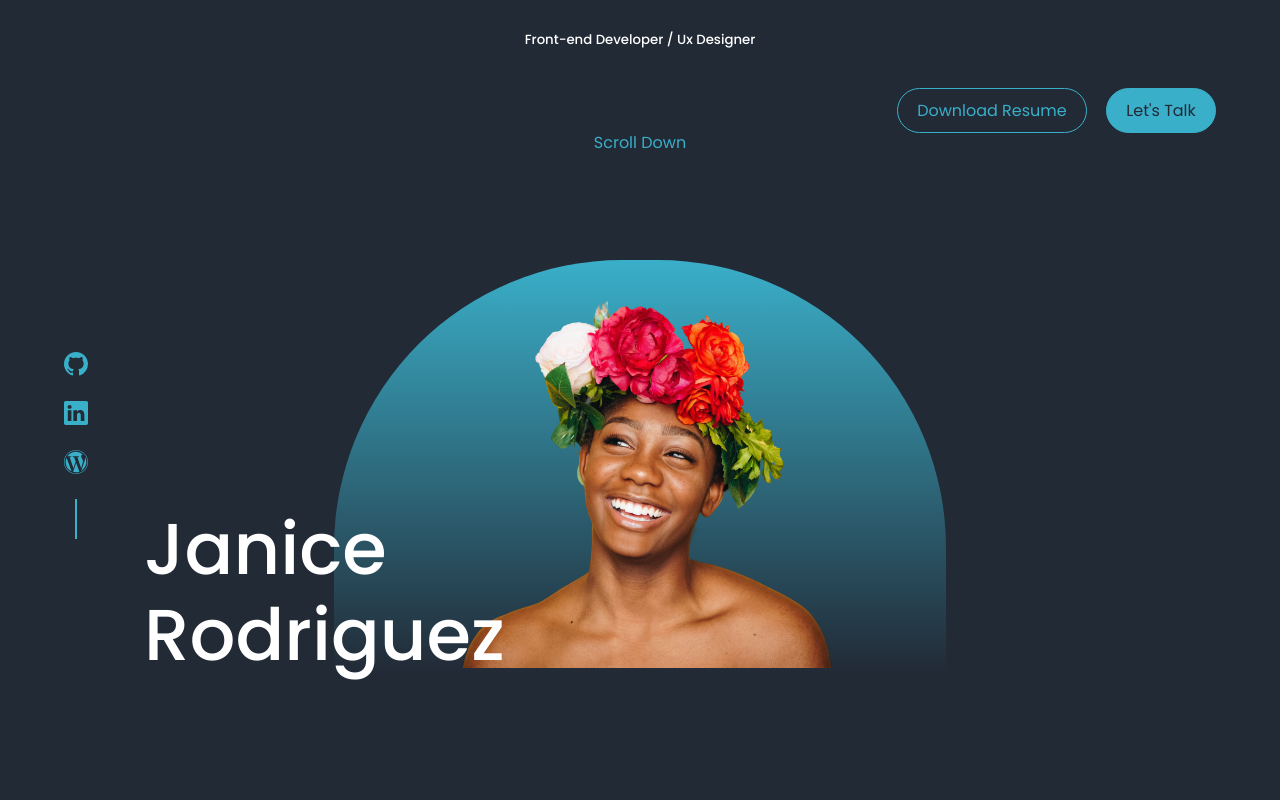
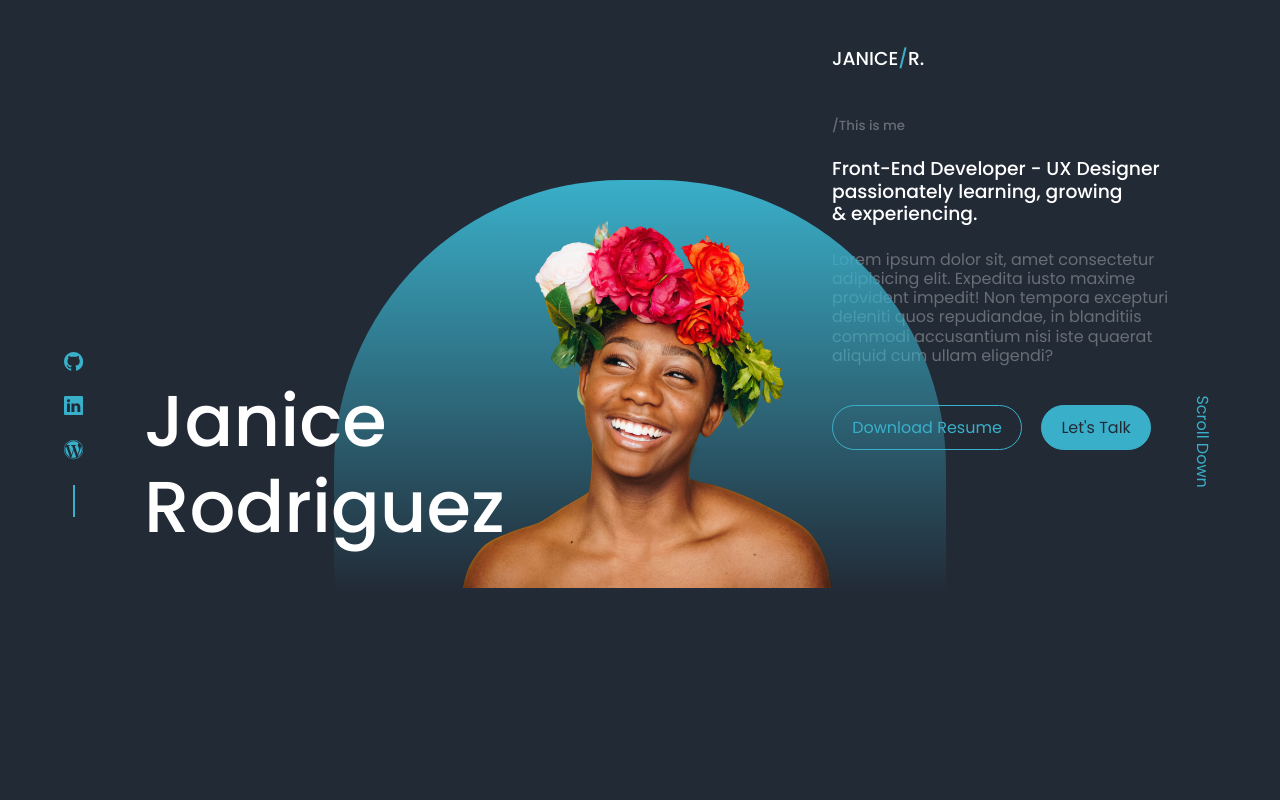
Before and after one commit to rodriguezjaniece08/react-portfolio, a React (Create React App) app: page / in a window 1280 px wide. Shown: the top 800 px of the page. Built offline with nearby package versions, Linux system fonts and the light colour scheme.

Commit message:
adjusments to placeholder img, scroll down and description

```diff
--- a/src/components/header/Header.jsx
+++ b/src/components/header/Header.jsx
@@ -10,11 +10,16 @@ const Header = () => {
       <div className="container header_container">
         <h1 className='my-name'>Janice <br/> <span className='last-name'>Rodriguez</span></h1>
 
-      <div>
-        <h5 className="text-light">Front-end Developer / Ux Designer</h5>
+      <div className='description'>
+        <h3 className='initial-name'>Janice<span className='color-dash'>/</span>R.</h3>
+        <h5 className="text-light">/This is me </h5>
+        <h3>Front-End Developer - UX Designer <br/> passionately learning, growing <br/> & experiencing.</h3>
+        <p className='text-light'>Lorem ipsum dolor sit, amet consectetur <br/>adipisicing elit. Expedita iusto maxime <br/>provident impedit!
+          Non tempora excepturi <br/>deleniti quos repudiandae, in blanditiis <br/>commodi accusantium nisi iste quaerat
+          <br/>aliquid cum ullam eligendi?
+        </p>
+        <CTA />
       </div>
-
-        <CTA />
         <HeaderSocials />
 
       <div className="me">
@@ -29,4 +34,5 @@ const Header = () => {
 
 
 
+
 export default Header
--- a/src/components/header/HeaderSocials.jsx
+++ b/src/components/header/HeaderSocials.jsx
@@ -4,9 +4,9 @@ import {BsLinkedin, BsGithub, BsWordpress} from 'react-icons/bs'
 const HeaderSocials = () => {
   return (
     <div className="header_socials">
-        <a href='https://github.com/rodriguezjaniece08' target='_blank'><BsGithub size='1.5em' /></a>
-        <a href='https://www.linkedin.com/in/janice-rodriguez' target='_blank'><BsLinkedin size='1.5em' /></a>
-        <a href='https://rodriguezjaniece.wordpress.com/' target='_blank'><BsWordpress size='1.5em' /></a>
+        <a href='https://github.com/rodriguezjaniece08' target='_blank'><BsGithub size='1.2em' /></a>
+        <a href='https://www.linkedin.com/in/janice-rodriguez' target='_blank'><BsLinkedin size='1.2em' /></a>
+        <a href='https://rodriguezjaniece.wordpress.com/' target='_blank'><BsWordpress size='1.2em' /></a>
     </div>
   )
 }
--- a/src/components/header/header.css
+++ b/src/components/header/header.css
@@ -10,10 +10,33 @@ header {
     position: relative;
 }
 
+.description {
+    position: absolute;
+    right: -4rem;
+    width: 28rem;
+    text-align: left;
+    padding-top: 1rem;
+    /* background: orange; */
+}
+
+.initial-name {
+    padding-bottom: 3rem;
+    text-transform: uppercase;
+}
+
+.color-dash {
+    color: var(--color-primary)
+}
+
+.description > h5, h3 {
+    padding-bottom: 1.5rem;
+}
+
+
 .my-name {
     position: absolute;
     left: 5rem;
-    bottom: 15rem;
+    bottom: 23rem;
     z-index: 10;
 }
 
@@ -30,8 +53,9 @@ header {
     margin-top: 2.5rem;
     display: flex;
     gap: 1.2rem;
-    justify-content: end;
+    justify-content: left;
 }
+
 
 /* header socials */
 
@@ -48,20 +72,30 @@ header {
 .header_socials::after {
     content: '';
     width: 2px;
-    height: 2.5rem;
+    height: 2rem;
     background: var(--color-primary);
 }
 
 /* img */
 
 .me {
-    background: linear-gradient(var(--color-primary), transparent);
-    /* width: 30rem;
+    /* width: 38rem;
     height: 30rem; */
     position: absolute;
     left: 50%;
-    bottom: 10rem;
+    bottom: 15rem;
     transform: translateX(-50%);
     border-radius: 18rem 18rem 0 0;
     overflow: hidden;
+    background: linear-gradient(var(--color-primary), transparent);
+    z-index: 0;
 }
+
+/* scroll */
+
+.scroll_down {
+    position: absolute;
+    right: -2rem;
+    top: 25rem;
+    transform: rotate(90deg);
+}
--- a/src/index.css
+++ b/src/index.css
@@ -10,11 +10,11 @@
 
 :root {
   --color-bg: #222a36;
-  --color-bg-variant: #2c2c6c;
+  --color-bg-variant: #676cdb;
   --color-primary: #3aafc9;
   --color-primary-variant: rgba(77, 181, 255, 0.4);
   --color-white: #fff;
-  --color-light: rgba(255, 255, 255, 0.6);
+  --color-light: #686e75;
 
   --container-width-lg: 78%;
   --container-width-md: 86%;
@@ -54,6 +54,9 @@ h1 {
   font-size: 4.5rem;
 }
 
+.text-light {
+  color: var(--color-light);
+}
 
 a {
   color: var(--color-primary);
```
